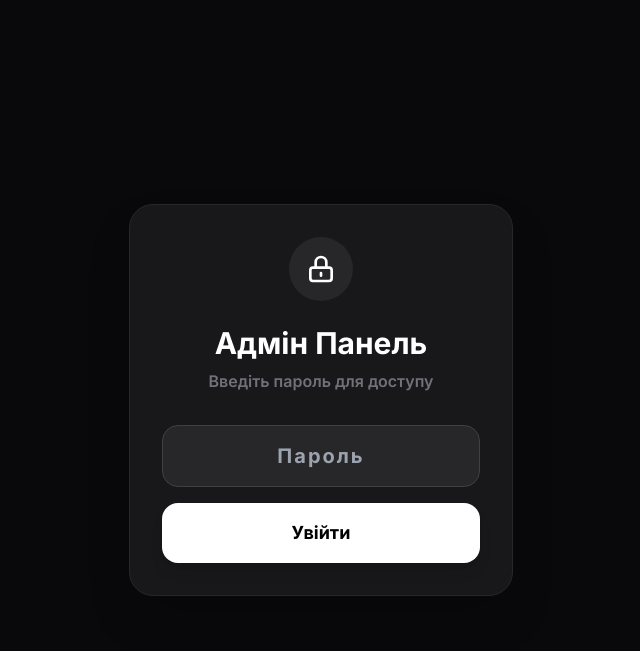
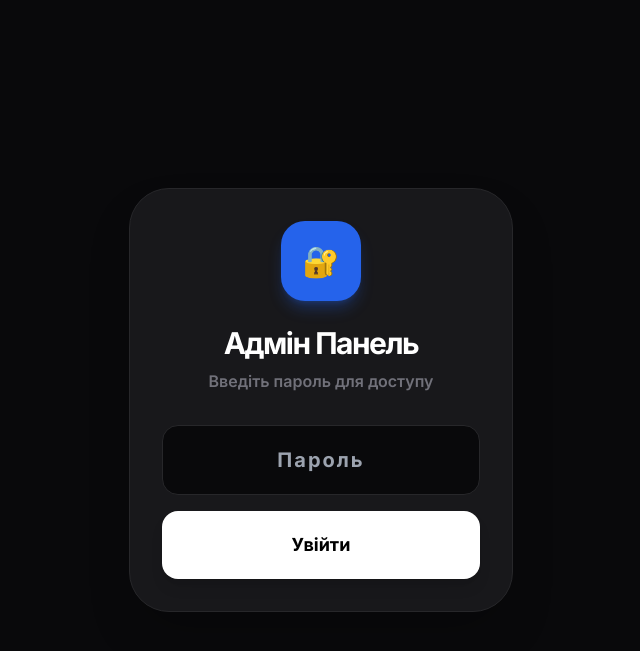
Before and after one commit to arkadiistandoff2/menu, a Flask app: page /login in a window 1280 px wide. Shown: the top 651 px of the page, without its empty margins (319-959 px from the left). Run offline with Flask 3, Linux system fonts and the light colour scheme; some libraries are stand-ins or nearby versions.

Commit message:
Update login.html

```diff
--- a/templates/login.html
+++ b/templates/login.html
@@ -10,17 +10,17 @@
 </head>
 <body class="bg-zinc-950 text-white min-h-screen flex items-center justify-center p-5">
 
-    <div class="bg-zinc-900 p-8 rounded-3xl border border-zinc-800 w-full max-w-sm text-center shadow-2xl">
-        <div class="w-16 h-16 bg-zinc-800 rounded-full flex items-center justify-center mx-auto mb-6">
-            <svg class="w-8 h-8 text-white" fill="none" stroke="currentColor" viewBox="0 0 24 24"><path stroke-linecap="round" stroke-linejoin="round" stroke-width="2" d="M12 15v2m-6 4h12a2 2 0 002-2v-6a2 2 0 00-2-2H6a2 2 0 00-2 2v6a2 2 0 002 2zm10-10V7a4 4 0 00-8 0v4h8z"></path></svg>
+    <div class="bg-zinc-900 p-8 rounded-[40px] border border-zinc-800 w-full max-w-sm text-center shadow-2xl">
+        <div class="w-20 h-20 bg-blue-600 rounded-[24px] flex items-center justify-center mx-auto mb-6 shadow-lg shadow-blue-600/30 text-3xl">
+            🔐
         </div>
-        <h1 class="text-3xl font-bold mb-2">Адмін Панель</h1>
+        <h1 class="text-3xl font-black mb-2 tracking-tighter">Адмін Панель</h1>
         <p class="text-zinc-500 mb-8 font-semibold">Введіть пароль для доступу</p>
 
         <form method="POST" action="/login">
             <input type="password" name="password" placeholder="Пароль" required
-                   class="w-full bg-zinc-800 text-white p-4 rounded-2xl outline-none mb-4 border border-zinc-700 focus:border-zinc-500 transition text-center text-xl tracking-widest font-bold">
-            <button type="submit" class="w-full bg-white hover:bg-zinc-200 text-black py-4 rounded-2xl font-bold text-lg active:scale-95 transition shadow-lg">
+                   class="w-full bg-zinc-950 text-white p-5 rounded-2xl outline-none mb-4 border border-zinc-800 focus:border-blue-500 transition text-center text-xl tracking-widest font-black">
+            <button type="submit" class="w-full bg-white hover:bg-zinc-200 text-black py-5 rounded-2xl font-bold text-lg active:scale-95 transition shadow-lg">
                 Увійти
             </button>
         </form>
```
